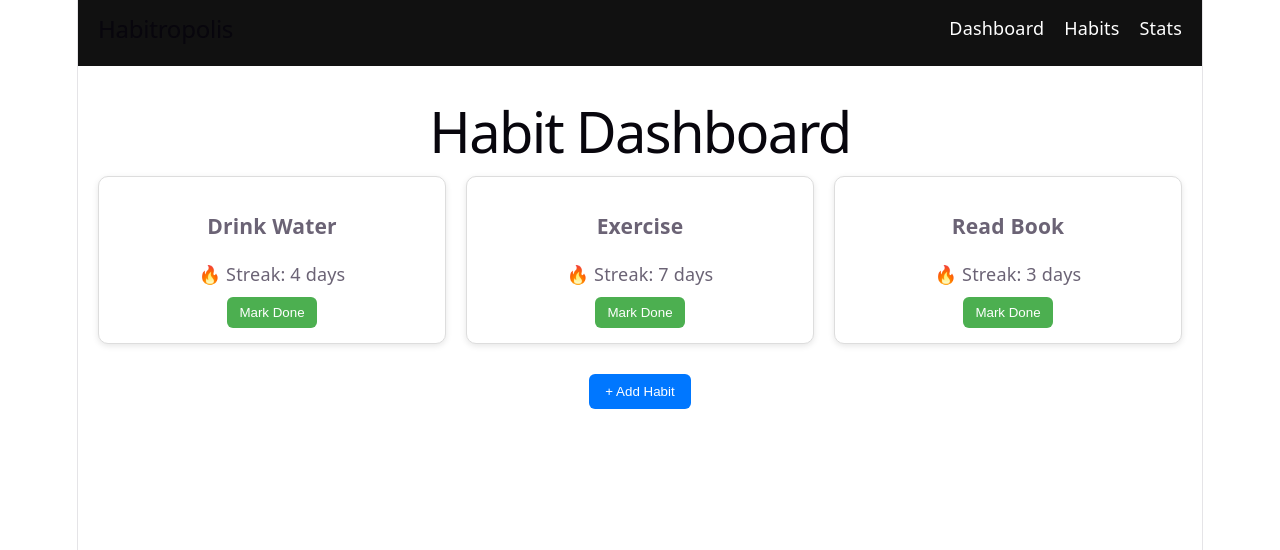
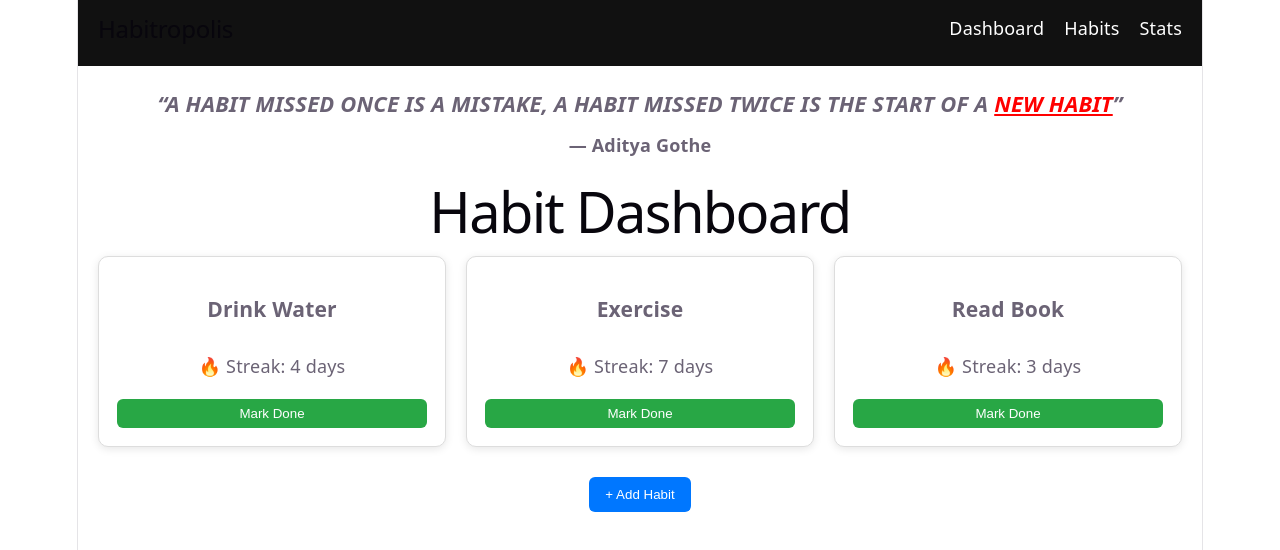
Before and after one commit to AhamBhramasmi/Habitropolis, a React (Vite) app: page / in a window 1280 px wide. Shown: the top 550 px of the page. Built offline with nearby package versions, Linux system fonts and the light colour scheme.

Commit message:
Add hero quote with interactive NEW HABIT trigger

```diff
--- a/src/App.css
+++ b/src/App.css
@@ -265,3 +265,83 @@
   padding: 40px;
   grid-column: 1 / -1;
 }
+.stats-grid {
+  display: grid;
+  grid-template-columns: repeat(auto-fit, minmax(200px, 1fr));
+  gap: 20px;
+  margin-top: 30px;
+}
+
+.stat-card {
+  background: white;
+  border-radius: 10px;
+  padding: 20px;
+  text-align: center;
+  box-shadow: 0 2px 6px rgba(0,0,0,0.1);
+}
+.habit-card {
+  border: 1px solid #ddd;
+  border-radius: 10px;
+  padding: 18px;
+  background: white;
+  box-shadow: 0 2px 8px rgba(0,0,0,0.1);
+  display: flex;
+  flex-direction: column;
+  gap: 10px;
+}
+
+.habit-header {
+  font-size: 18px;
+}
+
+.habit-streak {
+  color: #ff6a00;
+  font-weight: bold;
+}
+
+.habit-buttons {
+  display: flex;
+  justify-content: space-between;
+  margin-top: 10px;
+}
+
+.complete-btn {
+  background: #28a745;
+  color: white;
+  border: none;
+  padding: 7px 12px;
+  border-radius: 6px;
+  cursor: pointer;
+}
+
+.delete-btn {
+  background: #dc3545;
+  color: white;
+  border: none;
+  padding: 7px 12px;
+  border-radius: 6px;
+  cursor: pointer;
+}
+.hero-quote {
+  text-align: center;
+  margin-bottom: 40px;
+}
+
+.quote-text {
+  font-size: 22px;
+  font-style: italic;
+  font-weight: 600;
+  line-height: 1.6;
+}
+
+.quote-author {
+  margin-top: 10px;
+  font-weight: bold;
+}
+
+.new-habit-highlight {
+  color: red;
+  font-weight: bold;
+  cursor: pointer;
+  text-decoration: underline;
+}
--- a/src/pages/Dashboard.jsx
+++ b/src/pages/Dashboard.jsx
@@ -17,6 +17,25 @@ function Dashboard() {
       <Navbar />
 
       <main style={{ padding: "20px" }}>
+
+        <div className="hero-quote">
+          <p className="quote-text">
+            “A HABIT MISSED ONCE IS A MISTAKE,
+            A HABIT MISSED TWICE IS THE START OF A{" "}
+            <span
+              className="new-habit-highlight"
+              onClick={() => setIsModalOpen(true)}
+            >
+              NEW HABIT
+            </span>
+            ”
+          </p>
+
+          <p className="quote-author">
+            — Aditya Gothe
+          </p>
+        </div>
+
         <h1>Habit Dashboard</h1>
 
         <section className="habit-grid">
```
